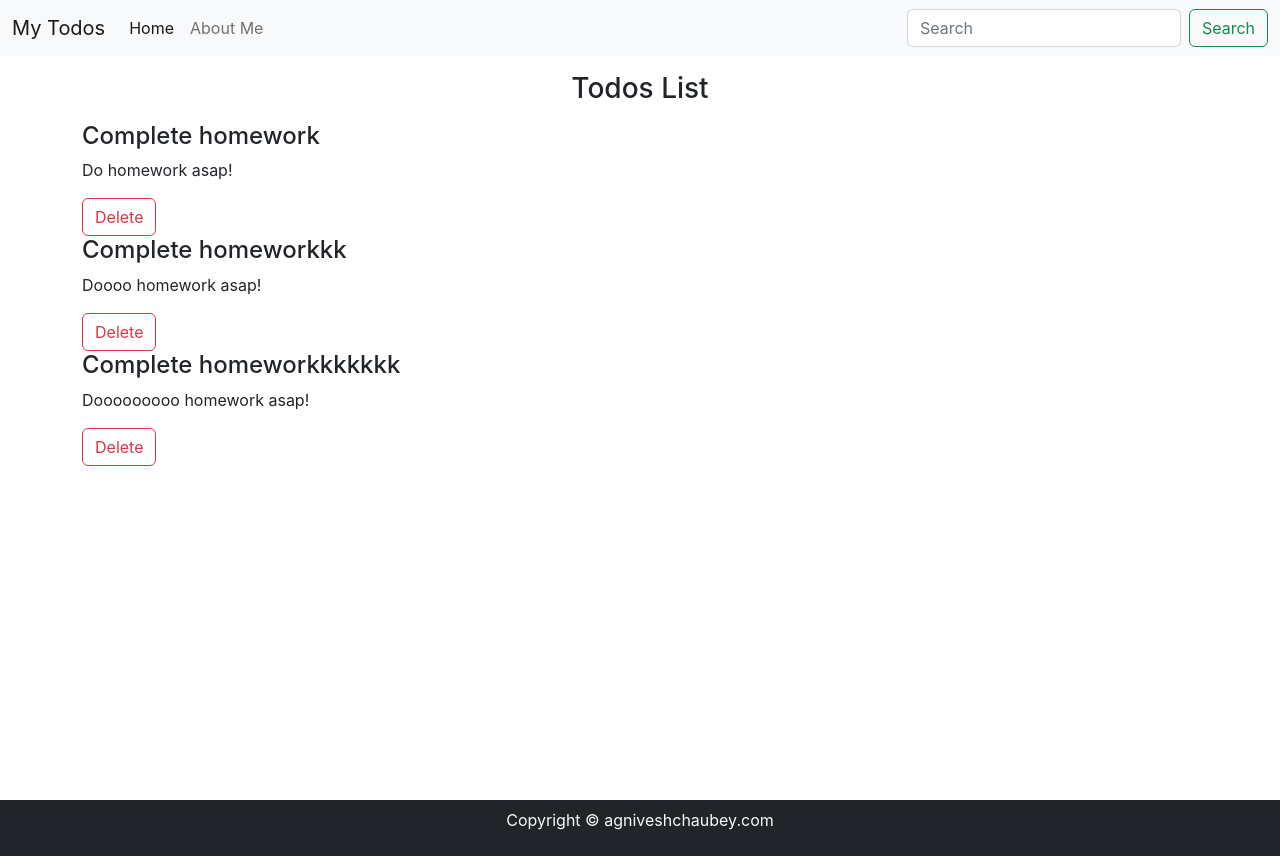
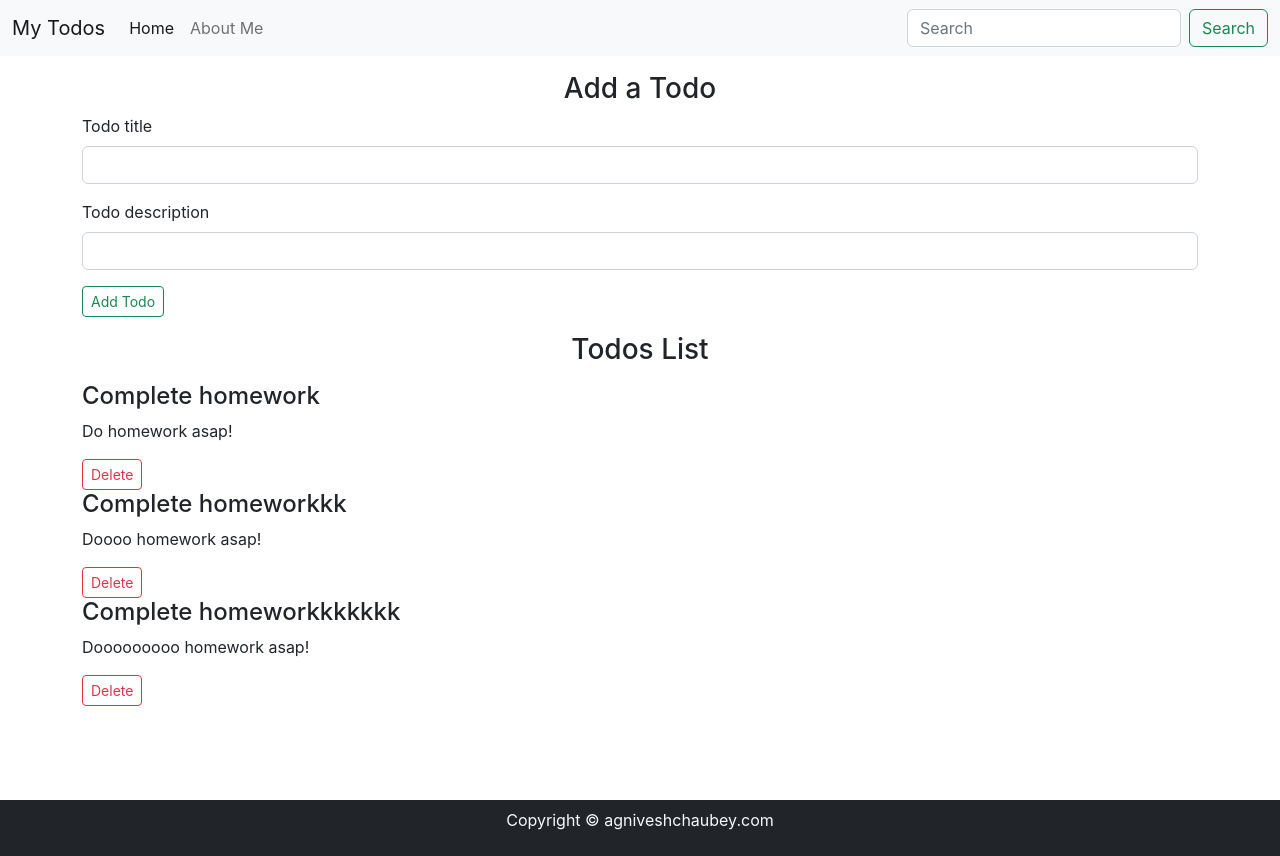
Before and after one commit to AgniveshChaubey/Todo-App, a React (Create React App) app: page / in a window 1280 px wide. Built offline with nearby package versions, Linux system fonts and the light colour scheme.

Commit message:
adding todo function created

```diff
--- a/src/App.js
+++ b/src/App.js
@@ -3,8 +3,28 @@ import { NavBar } from './components/NavBar.js';
 import { Todos } from './components/Todos';
 import { useState } from 'react';
 import { Footer } from './components/Footer';
+import { AddTodos } from './components/AddTodos';
 
 function App() {
+
+    const onDelete = (todo) => {
+        console.log("i am delete", todo);
+
+        setTodos(todos.filter((e) => {
+            return e !== todo;
+        }));
+    }
+
+    const addTodo = (title, desc) => {
+        let sno = todos[todos.length - 1].sno + 1;
+        const myTodo = {
+            sno: sno,
+            title: title,
+            desc: desc,
+        }
+        setTodos(...todos, myTodo);
+        console.log(myTodo);
+    }
 
     const [todos, setTodos] = useState([
         {
@@ -24,16 +44,10 @@ function App() {
         }
     ]);
 
-    const onDelete = (todo)=>{
-        console.log("i am delete",todo);
-        setTodos(todos.filter((e)=>{
-            return e!==todo;
-        }));
-    }
-
     return (
         <>
             <NavBar title={'My Todos'} />
+            <AddTodos addTodo={addTodo} />
             <Todos todos={todos} onDelete={onDelete} />
             <Footer />
         </>
--- /dev/null
+++ b/src/components/AddTodos.js
@@ -0,0 +1,30 @@
+import React, { useState } from 'react'
+
+export const AddTodos = ({addTodo}) => {
+
+    const [title, setTitle] = useState("");
+    const [desc, setDesc] = useState("");
+
+    const submit = (e) => {
+        e.preventDefault();
+        if (!title || !desc) {
+            alert("Title or Description cannot be blank")
+        }
+        addTodo(title, desc);
+    }
+
+    return (
+        <form className='container' onSubmit={submit}>
+            <h3 className='mt-3 text-center'>Add a Todo</h3>
+            <div className="mb-3">
+                <label htmlFor="title" className="form-label">Todo title</label>
+                <input type="text" value={title} onChange={(e) => { setTitle(e.target.value) }} className="form-control" id="title" aria-describedby="emailHelp" />
+            </div>
+            <div className="mb-3">
+                <label htmlFor="description" className="form-label">Todo description</label>
+                <input type="text" value={desc} onChange={(e) => { setDesc(e.target.value) }} className="form-control" id="description" />
+            </div>
+            <button type="submit" className="btn btn-outline-success btn-sm">Add Todo</button>
+        </form>
+    )
+}
--- a/src/components/TodoItem.js
+++ b/src/components/TodoItem.js
@@ -5,7 +5,7 @@ export function TodoItem({todo, onDelete}) {
     <div>
       <h4>{todo.title}</h4>
       <p>{todo.desc}</p>
-      <button className="btn btn-outline-danger" onClick={()=>{onDelete(todo)}}>Delete</button>
+      <button className="btn btn-outline-danger btn-sm" onClick={()=>{onDelete(todo)}}>Delete</button>
     </div>
   )
 }
```
